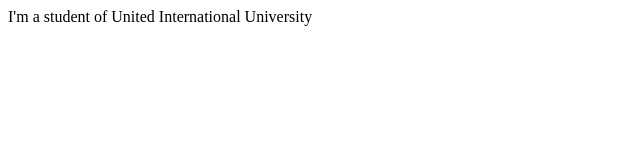
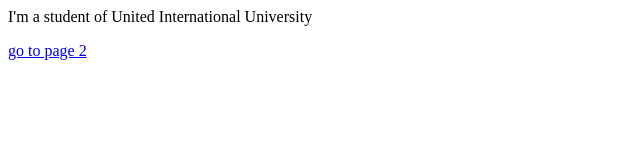
Before and after one commit to saeami/saeami.github.io, a plain HTML site: page index.html in a window 1280 px wide. Shown: the full height of the page, 0-640 px from the left. Drawn offline with Linux system fonts and the light colour scheme.

Commit message:
Update index.html

```diff
--- a/index.html
+++ b/index.html
@@ -4,5 +4,6 @@
 </head>
 <body>
      <p>I'm a student of United International University</p>
+     <a href="hobby.html">go to page 2</a>
 </body>
 </html>
```
